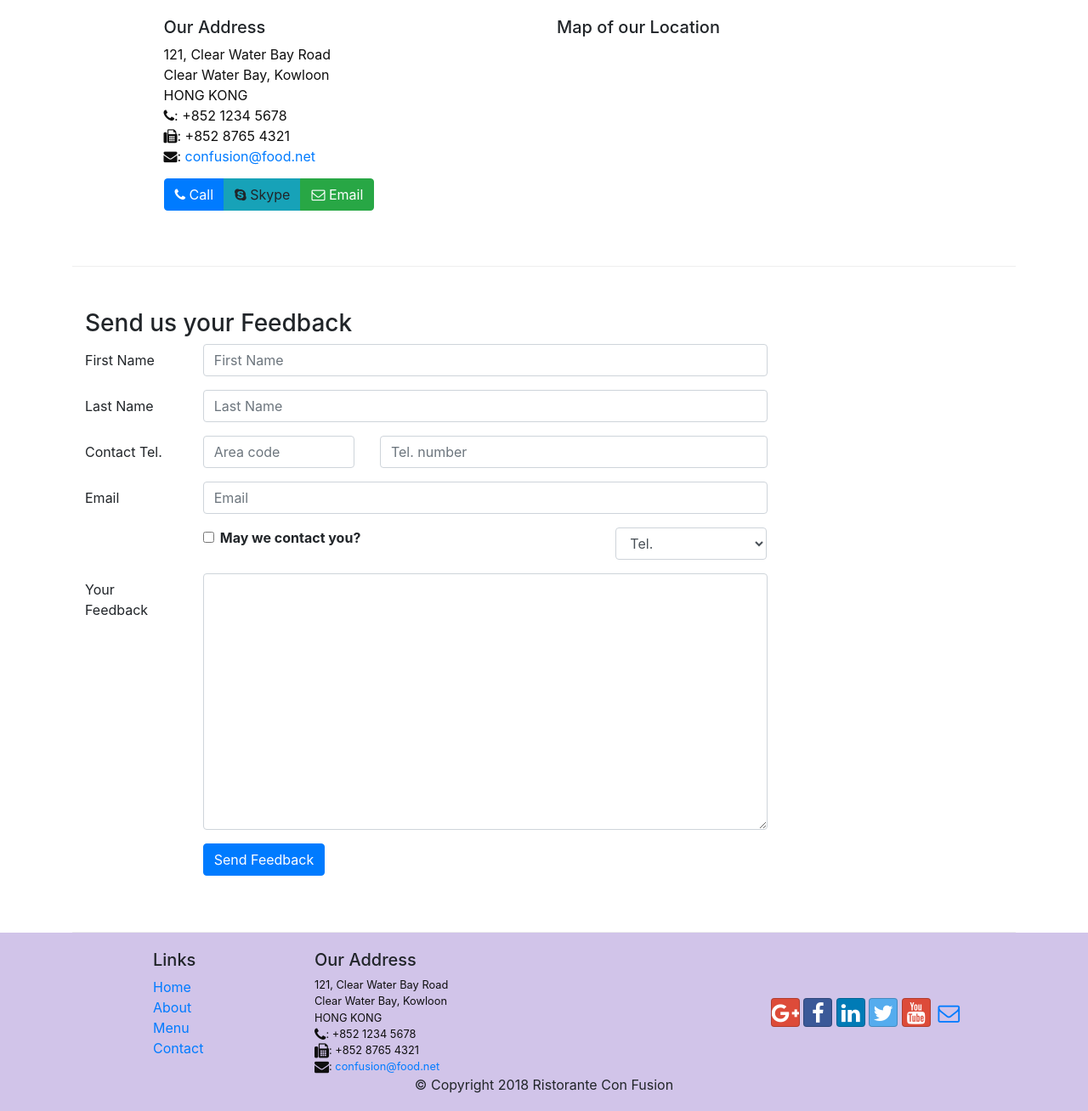
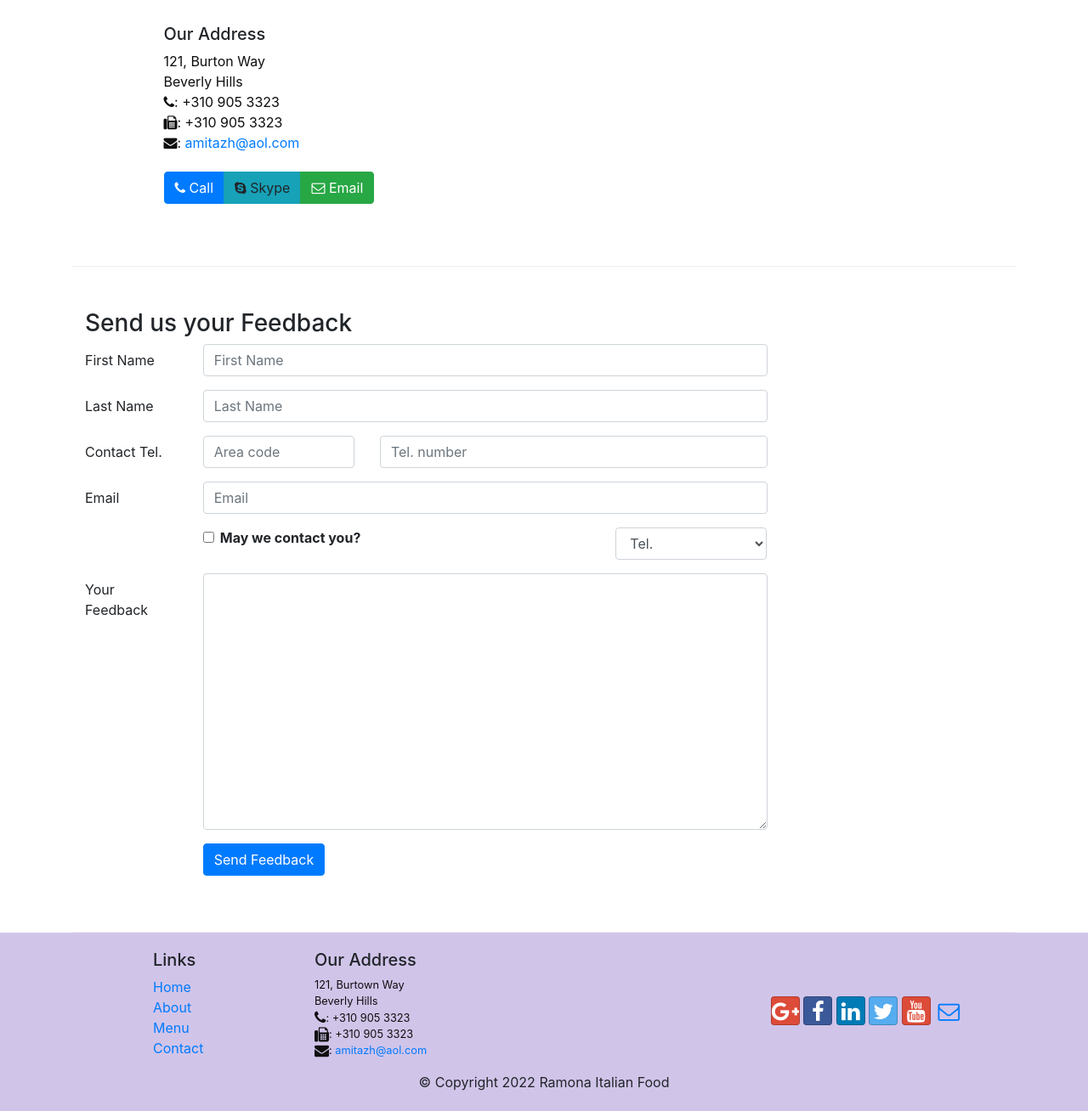
Before and after one commit to sonia-namazian/boot, a website: page contactus.html in a window 1280 px wide. Shown: the part 551-1859 px from the top of the page at 85% size. Drawn offline with nearby package versions, Linux system fonts and the light colour scheme.

Commit message:
image chnaged

```diff
--- a/contactus.html
+++ b/contactus.html
@@ -3,7 +3,7 @@
 
 <head>
 
-    <title>Ristorante Con Fusion: About Us</title>
+    <title>Ramona Italian Food: About Us</title>
     <!-- Required meta tags always come first -->
     <meta charset="utf-8">
     <meta name="viewport" content="width=device-width, initial-scale=1, shrink-to-fit=no">
@@ -38,7 +38,7 @@
         <div class="container">
             <div class="row row-header">
                 <div class="col-12 col-sm-6">
-                    <h1>Ristorante con Fusion</h1>
+                    <h1>Ramona Italian Food</h1>
                     <p>We take inspiration from the World's best cuisines, and create a unique fusion experience. Our lipsmacking creations will tickle your culinary senses!</p>
                 </div>
                 <div class="col-12 col-sm">
@@ -66,17 +66,17 @@
             <div class="col-12 col-sm-4 offset-sm-1">
                    <h5>Our Address</h5>
                     <address style="font-size: 100%">
-		              121, Clear Water Bay Road<br>
-		              Clear Water Bay, Kowloon<br>
-		              HONG KONG<br>
-		              <i class="fa fa-phone"></i>: +852 1234 5678<br>
-		              <i class="fa fa-fax"></i>: +852 8765 4321<br>
+		              121, Burton Way<br>
+		              Beverly Hills<br>
+		              <!-- HONG KONG<br> -->
+		              <i class="fa fa-phone"></i>: +310 905 3323<br>
+		              <i class="fa fa-fax"></i>: +310 905 3323<br>
 		              <i class="fa fa-envelope"></i>:
-                        <a href="mailto:confusion@food.net">confusion@food.net</a>
+                        <a href="mailto:amitzh@aol.com">amitazh@aol.com</a>
 		           </address>
             </div>
             <div class="col-12 col-sm-6 offset-sm-1">
-                <h5>Map of our Location</h5>
+                <!-- <h5>Map of our Location</h5> -->
             </div>
             <div class="col-12 col-sm-11 offset-sm-1">
                 <div class="btn-group" role="group">
@@ -171,13 +171,13 @@
                 <div class="col-7 col-sm-5">
                     <h5>Our Address</h5>
                     <address>
-		              121, Clear Water Bay Road<br>
-		              Clear Water Bay, Kowloon<br>
-		              HONG KONG<br>
-                      <i class="fa fa-phone fa-lg"></i>: +852 1234 5678<br>
-                      <i class="fa fa-fax fa-lg"></i>: +852 8765 4321<br>
+		              121, Burtown Way<br>
+		              Beverly Hills<br>
+		              <!-- <br> -->
+                      <i class="fa fa-phone fa-lg"></i>: +310 905 3323<br>
+                      <i class="fa fa-fax fa-lg"></i>: +310 905 3323<br>
                       <i class="fa fa-envelope fa-lg"></i>:
-                      <a href="mailto:confusion@food.net">confusion@food.net</a>
+                      <a href="mailto:amitazh@aol.com">amitazh@aol.com</a>
 		           </address>
                 </div>
                 <div class="col-12 col-sm-4 align-self-center">
@@ -193,7 +193,7 @@
            </div>
            <div class="row justify-content-center">
                 <div class="col-auto">
-                    <p>© Copyright 2018 Ristorante Con Fusion</p>
+                    <p>© Copyright 2022 Ramona Italian Food</p>
                 </div>
            </div>
         </div>
```
Also changed, not shown: aboutus.html (+8 -8 lines), index.html (+7 -7 lines), img/alberto.png, img/buffet.png, img/uthappizza.png, 4 other files.
